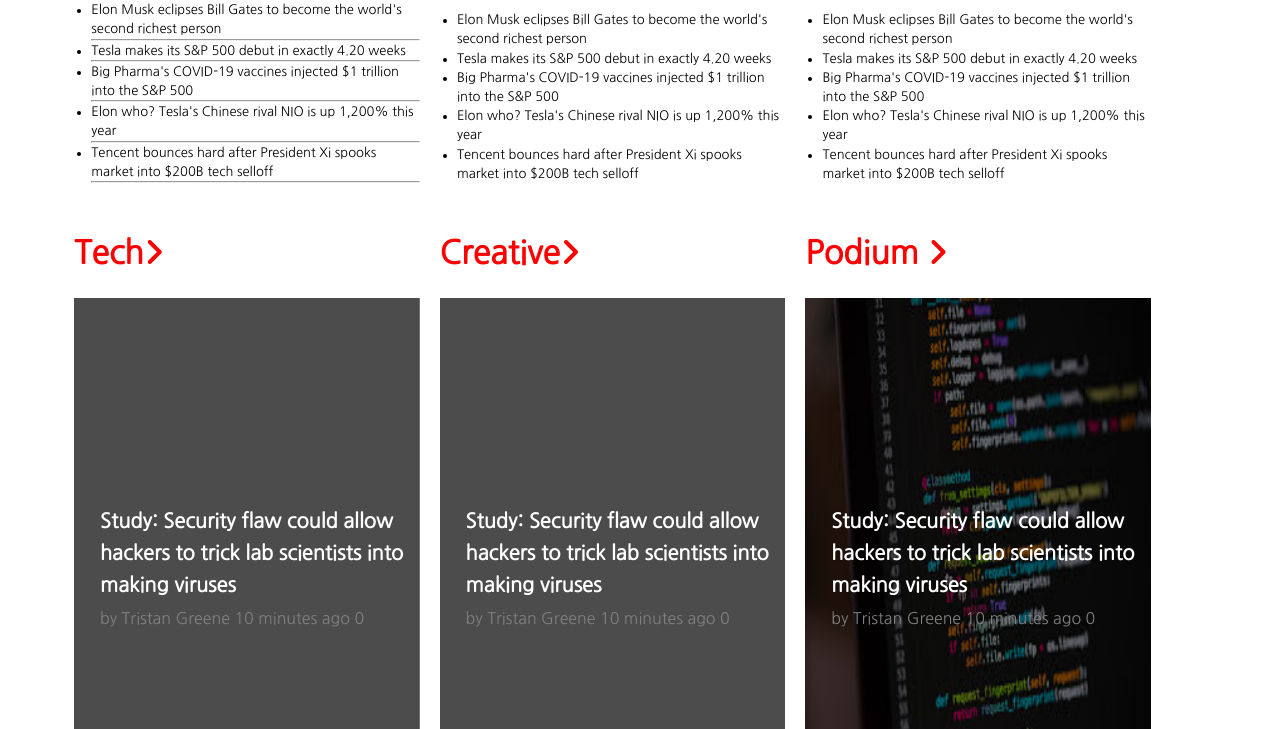
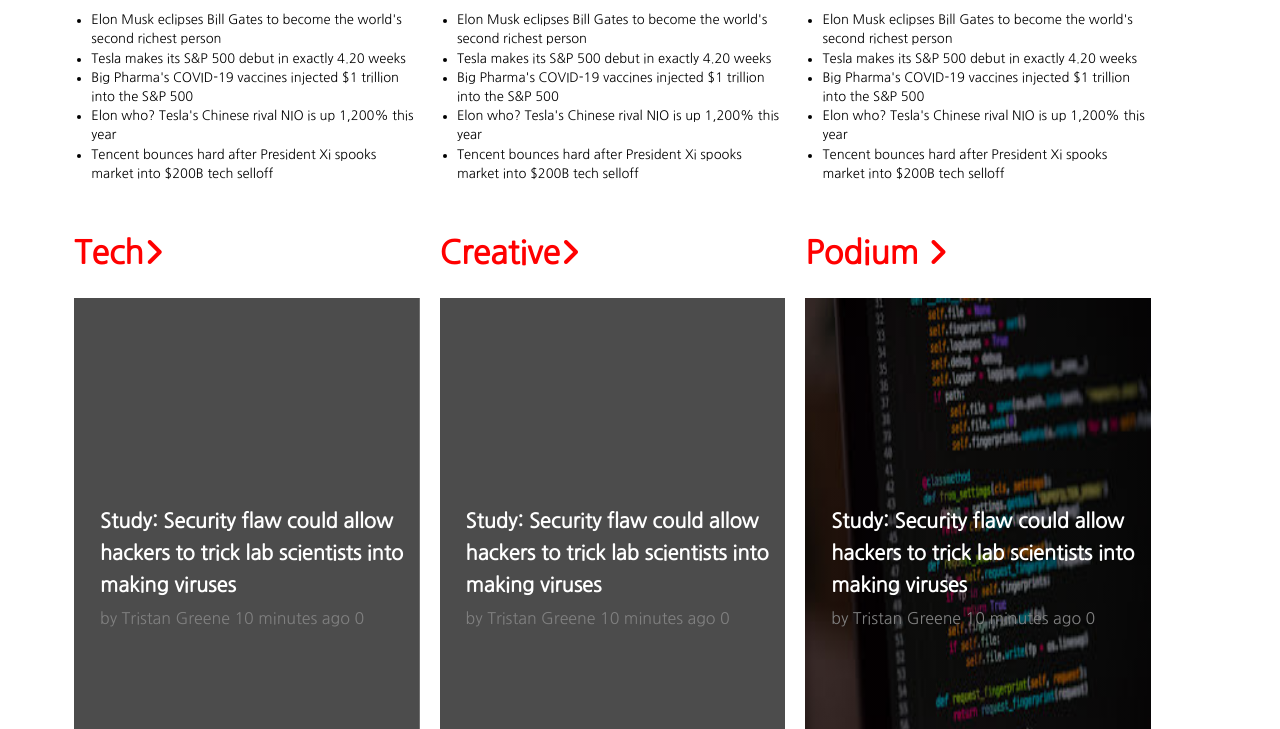
Before and after one commit to Gracetemitope/TNW-Project, a website: page index.html in a window 1280 px wide. Shown: the part 2209-2938 px from the top of the page. Drawn offline with Linux system fonts and the light colour scheme.

Commit message:
fix webhint error

```diff
--- a/index.html
+++ b/index.html
@@ -284,7 +284,6 @@
                 </div>
             </div>
         </div>
-        </div>
         <!-- Card Container -->
         <section class="card-container">
             <div class="card">
@@ -311,15 +310,10 @@
                 <div class="card-point">
                     <ul>
                         <li>Elon Musk eclipses Bill Gates to become the world's second richest person</li>
-                        <hr>
                         <li>Tesla makes its S&P 500 debut in exactly 4.20 weeks</li>
-                        <hr>
                         <li>Big Pharma's COVID-19 vaccines injected $1 trillion into the S&P 500</li>
-                        <hr>
                         <li>Elon who? Tesla's Chinese rival NIO is up 1,200% this year</li>
-                        <hr>
                         <li>Tencent bounces hard after President Xi spooks market into $200B tech selloff</li>
-                        <hr>
                     </ul>
                 </div>
             </div>
```
